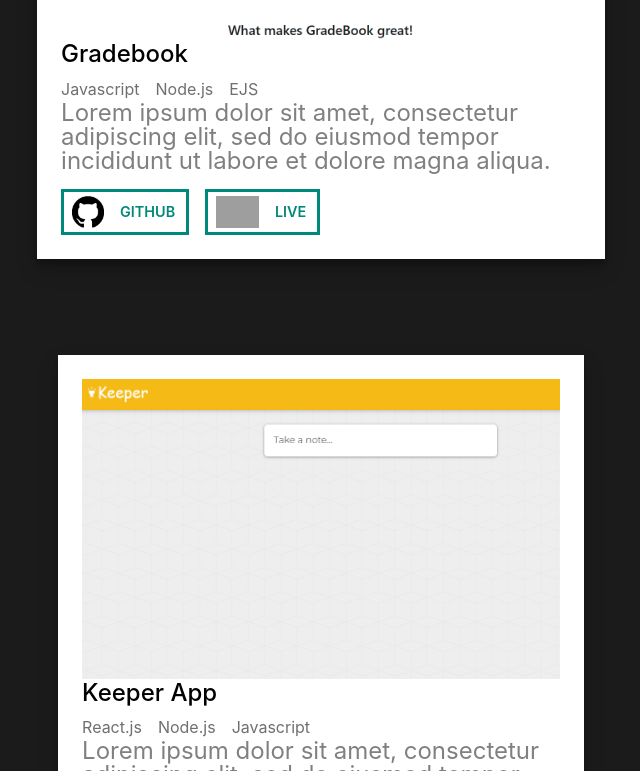
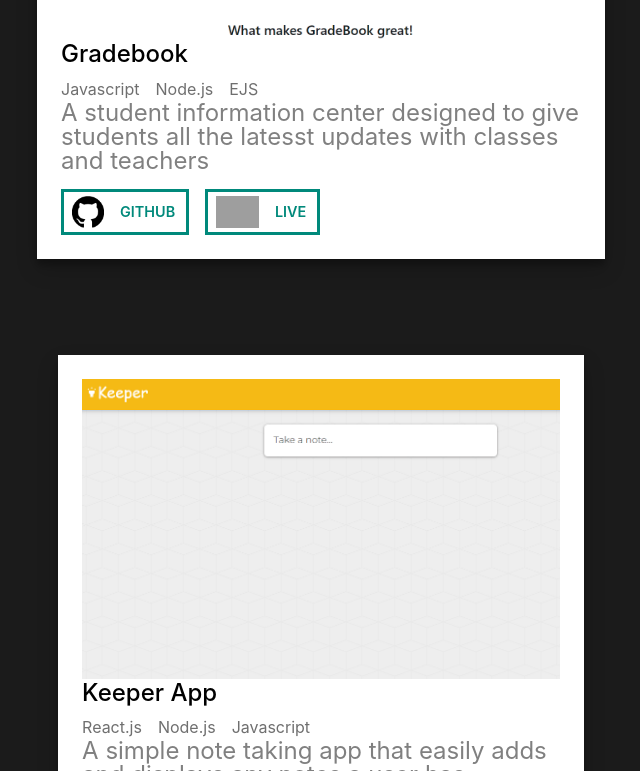
Before and after one commit to Crshafer12/portfolio, a React (Create React App) app: page / in a window 1280 px wide. Shown: the part 2829-3600 px from the top of the page, without its empty margins (319-959 px from the left). Built offline with nearby package versions, Linux system fonts and the light colour scheme; grey boxes are pictures that could not be loaded.

Commit message:
project descriptions

```diff
--- a/src/components/Projects2/projectList.js
+++ b/src/components/Projects2/projectList.js
@@ -2,7 +2,7 @@
 export const data = [
 	{
 		title: "Gradebook",
-		description: "Lorem ipsum dolor sit amet, consectetur adipiscing elit, sed do eiusmod tempor incididunt ut labore et dolore magna aliqua.",
+		description: "A student information center designed to give students all the latesst updates with classes and teachers",
 		imgAddress: require("../../images/gradebook/2.PNG"),
 		githubLink: "https://github.com/Crshafer12/portfolio",
 		demoLink: "https://gradebook-089g.onrender.com",
@@ -10,7 +10,7 @@
 	},
 	{
 		title: "Keeper App",
-		description: "Lorem ipsum dolor sit amet, consectetur adipiscing elit, sed do eiusmod tempor incididunt ut labore et dolore magna aliqua.",
+		description: "A simple note taking app that easily adds and displays any notes a user has.",
 		imgAddress: require("../../images/keeper/3.PNG"),
 		githubLink: "https://github.com/Crshafer12/portfolio",
 		demoLink: "https://keeperapp.onrender.com/",
```
